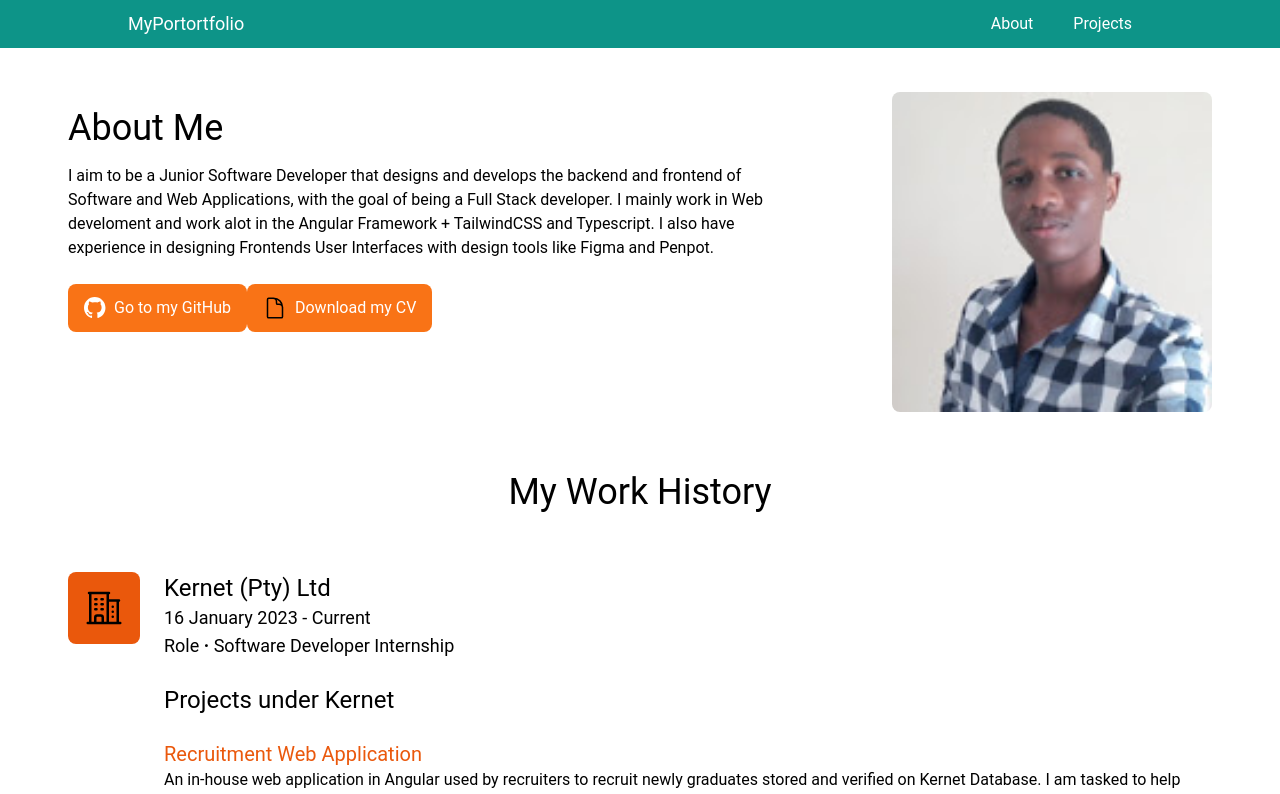
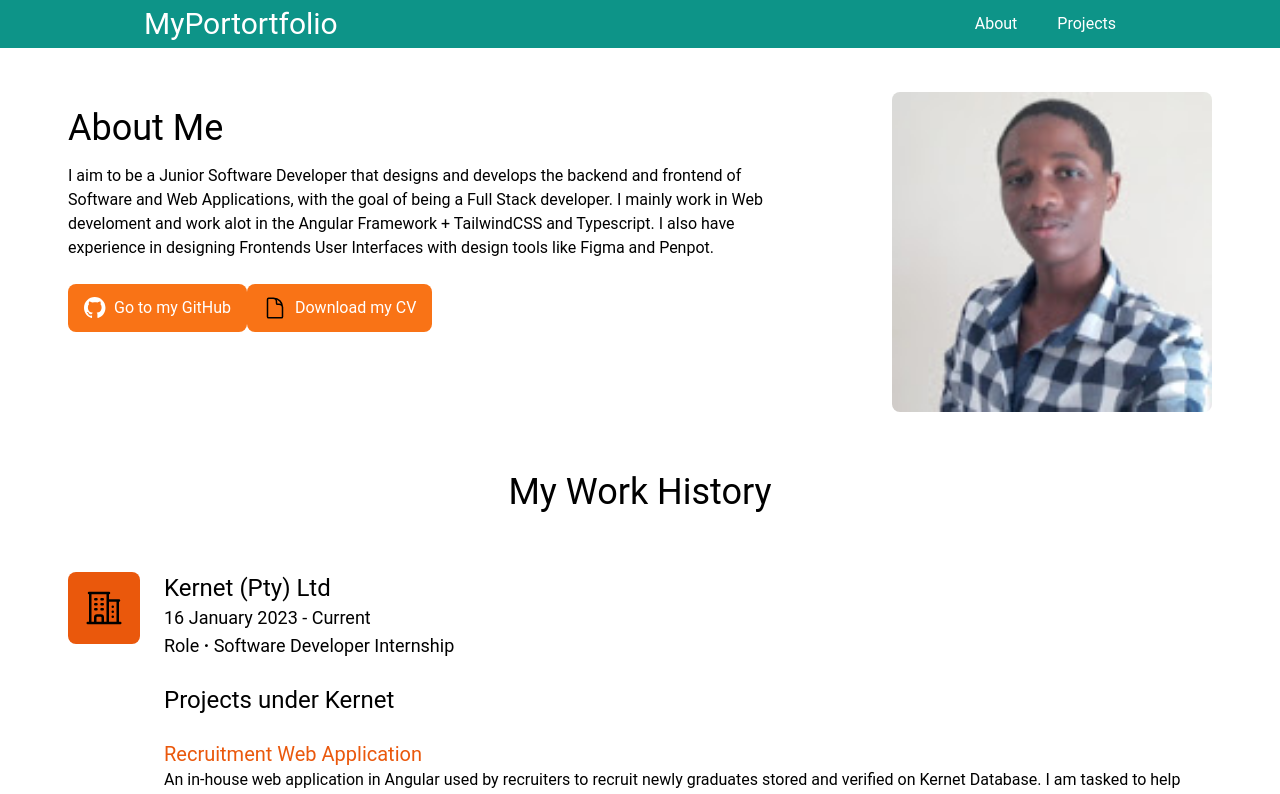
Before and after one commit to sonwabileIT/react-portfolio-website, a React (Vite) app: page / in a window 1280 px wide. Shown: the top 794 px of the page. Built offline with nearby package versions, Linux system fonts and the light colour scheme.

Commit message:
feat: adjust navbar layout

```diff
--- a/src/components/NavBar.jsx
+++ b/src/components/NavBar.jsx
@@ -2,9 +2,9 @@ function NavBar(){
     return(
         <>
         <div className="bg-teal-600">
-            <div className="flex justify-between mx-auto items-center max-w-screen-lg ">
+            <div className="flex justify-between mx-auto items-center max-w-screen-lg px-4">
                 <a href="#">
-                    <span className="text-white text-lg">MyPortortfolio</span>
+                    <span className="text-white text-3xl">MyPortortfolio</span>
                 </a>
                 <nav>
                     <ul className="flex">
```
